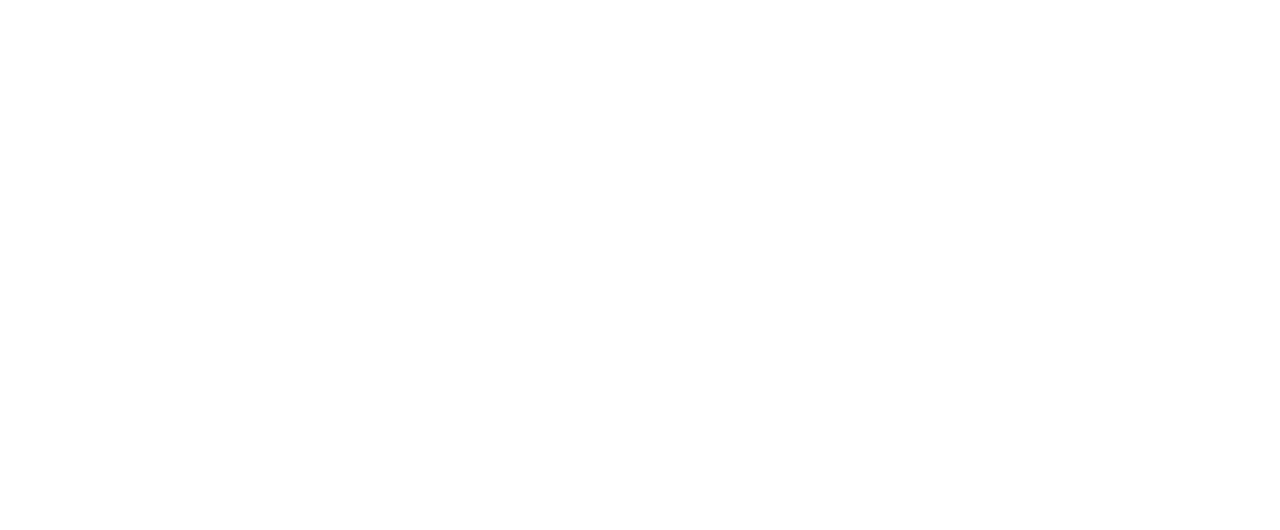
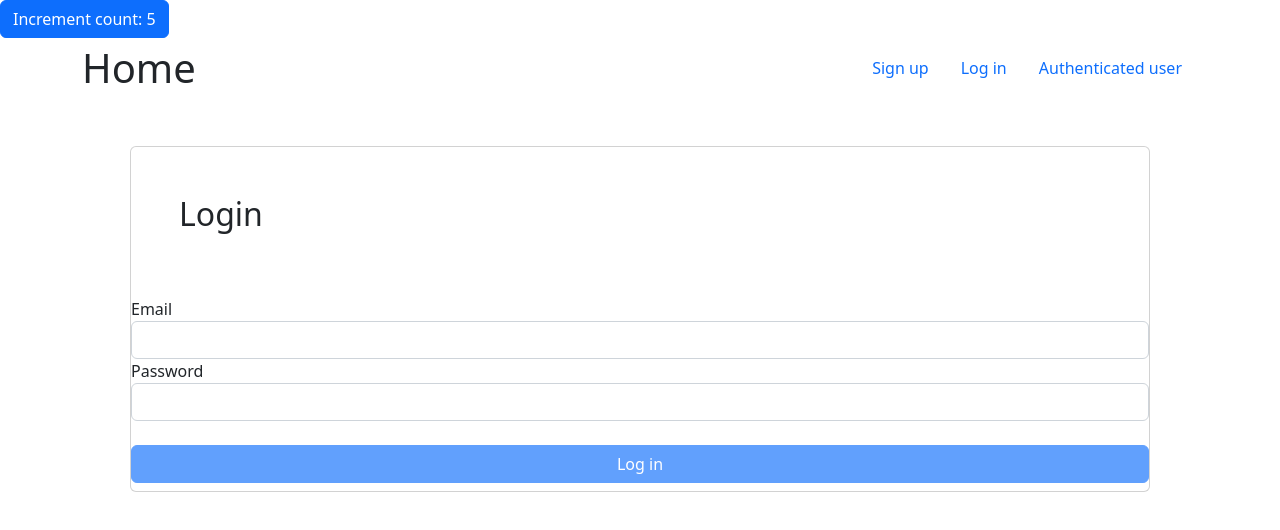
Before and after one commit to artnushi/react-movies-app, a React (Create React App) app: page /counter in a window 1280 px wide. Before the commit this address had no page. Shown: the top 530 px of the page. Built offline with nearby package versions, Linux system fonts and the light colour scheme.

Commit message:
redux implementation

```diff
--- a/package.json
+++ b/package.json
@@ -12,9 +12,11 @@
     "react": "^18.2.0",
     "react-datepicker": "^4.8.0",
     "react-dom": "^18.2.0",
+    "react-redux": "^8.0.4",
     "react-router-dom": "^6.4.2",
     "react-scripts": "5.0.1",
     "react-validation": "^3.0.7",
+    "redux": "^4.2.0",
     "shortid": "^2.2.16",
     "styled-components": "^5.3.6",
     "web-vitals": "^2.1.4",
--- a/src/App.js
+++ b/src/App.js
@@ -15,6 +15,7 @@
           <Route path="/register" element={<SignUp />} />
           <Route path="/login" element={<Login />} />
           <Route path="/authenticated-user" element={<AuthenticatedUser />} />
+          <Route path="/counter" element={<Login />} />
         </Routes>
       </BrowserRouter>
     </>
--- a/src/index.js
+++ b/src/index.js
@@ -4,6 +4,7 @@
 import App from "./App";
 import reportWebVitals from "./reportWebVitals";
 import "../node_modules/bootstrap/dist/css/bootstrap.min.css";
+import './store/configureStore';
 
 const root = ReactDOM.createRoot(document.getElementById("root"));
 root.render(
--- a/src/pages/Login.js
+++ b/src/pages/Login.js
@@ -1,4 +1,4 @@
-import React, { useState } from "react";
+import React, {useEffect, useState} from "react";
 import "../App.css";
 import axios from "axios";
 import Layout from "../components/Layout";
@@ -7,6 +7,12 @@
 import * as Yup from "yup";
 import PropTypes from "prop-types";
 import api from "../helpers/api";
+import counterReducer, {ACTION_INCREMENT_TYPE} from "../store/configureStore";
+import { Provider } from 'react-redux'
+import {createStore} from "redux";
+
+const store = createStore(counterReducer);
+
 
 const LoginSchema = Yup.object().shape({
   email: Yup.string().required("Email is required!").email("Must be email"),
@@ -39,8 +45,16 @@
     console.log("values", values);
   };
 
+    useEffect(() => {
+        console.log('store', store.getState())
+    }, [])
+
   return (
     <>
+        <Provider store={store} >
+
+        <button type={'button'} onClick={ () => store.dispatch({type: ACTION_INCREMENT_TYPE}) } className={'btn btn-primary'}>Increment count: {store.getState().countValue} </button>
+        </Provider>
       <Layout showSearch={false}>
         <div className="card gap-3 m-5">
           <div>
--- /dev/null
+++ b/src/store/configureStore.js
@@ -0,0 +1,56 @@
+import { createStore } from 'redux'
+
+/**
+ * This is a reducer - a function that takes a current state value and an
+ * action object describing "what happened", and returns a new state value.
+ * A reducer's function signature is: (state, action) => newState
+ *
+ * The Redux state should contain only plain JS objects, arrays, and primitives.
+ * The root state value is usually an object. It's important that you should
+ * not mutate the state object, but return a new object if the state changes.
+ *
+ * You can use any conditional logic you want in a reducer. In this example,
+ * we use a switch statement, but it's not required.
+ */
+
+export const ACTION_INCREMENT_TYPE = "INCREMENT_TYPE";
+
+const initialState = {
+    countValue: 5,
+    name: 'Art'
+}
+
+function counterReducer(state = initialState, action) {
+    switch (action.type) {
+        case ACTION_INCREMENT_TYPE:
+            console.log('ok', state.countValue)
+            return { countValue: state.countValue + 1 }
+        // case 'counter/decremented':
+        //     return { value: state.value - 1 }
+        default:
+            return state
+    }
+}
+
+export default counterReducer;;
+
+// Create a Redux store holding the state of your app.
+// Its API is { subscribe, dispatch, getState }.
+// let store = createStore(counterReducer)
+
+// You can use subscribe() to update the UI in response to state changes.
+// Normally you'd use a view binding library (e.g. React Redux) rather than subscribe() directly.
+// There may be additional use cases where it's helpful to subscribe as well.
+
+// store.subscribe(() => console.log(store.getState()))
+
+// The only way to mutate the internal state is to dispatch an action.
+// The actions can be serialized, logged or stored and later replayed.
+// store.dispatch({ type: ACTION_INCREMENT_TYPE })
+
+// console.log('init', initialState)
+// {value: 1}
+// store.dispatch({ type: 'counter/incremented' })
+// // {value: 2}
+// store.dispatch({ type: 'counter/decremented' })
+// // {value: 1}
```
Also changed, not shown: 1 other file (tests, documents, lock files or other folders).
